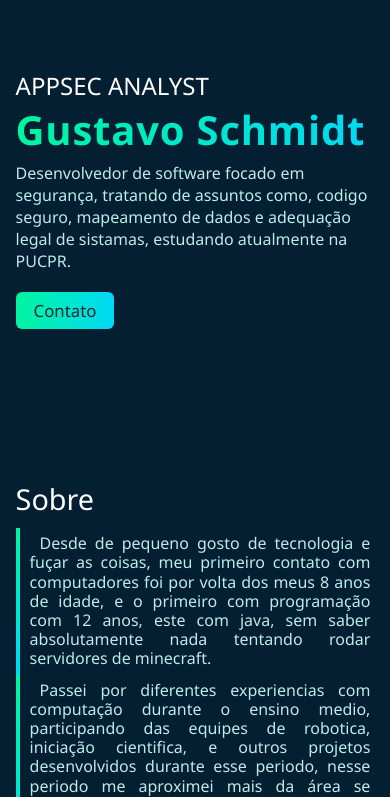
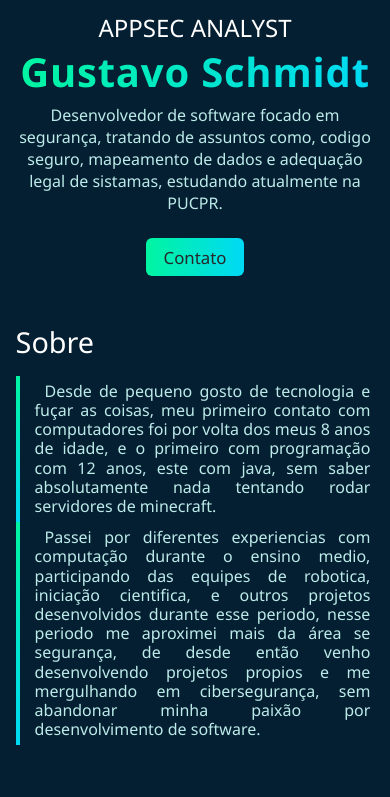
Before and after one commit to GustaSchmidt/GustaSchmidt, a plain HTML site: page index.html in a window 390 px wide. Shown: the part 292-1089 px from the top of the page. Drawn offline with Linux system fonts and the light colour scheme; no server answers.

Commit message:
Mobile ajusts

```diff
--- a/assets/css/home.css
+++ b/assets/css/home.css
@@ -88,7 +88,14 @@ header #menu li *{
         grid-template-columns: 1fr;
     }
     #home-hero #text{
-        margin-top: 20%;
+        margin-top: 4%;
+    }
+    #home-hero #text h1, #home-hero #text h2, #home-hero #text p{
+        text-align: center;
+    }
+    #home-hero button#contato{
+        margin: 24px auto;
+        display: block;
     }
     #home-hero #img{
         grid-row: -1;
@@ -130,7 +137,7 @@ header #menu li *{
 }
 @media (max-width: 780px){
     #sobre{
-        --margem: 10px;
+        margin-top: 22px;
     }
     #sobre p{
         line-height: 120%;
@@ -200,6 +207,7 @@ header #menu li *{
 @media (max-width: 780px){
     #projetos #project-list{
         grid-template-columns: 1fr;
+        grid-row-gap: 35px;
     }
 }
 /* STACK */
```
